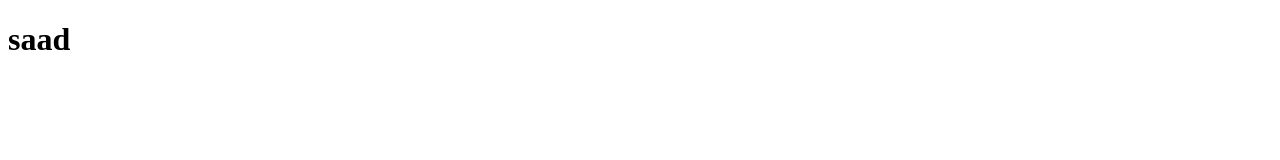
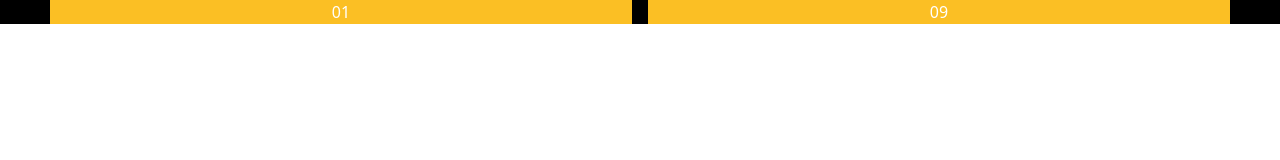
Before and after one commit to saadahmed333/hackaton, a plain HTML site: page pages/chatapp.html in a window 1280 px wide. Drawn offline with nearby package versions, Linux system fonts and the light colour scheme.

Commit message:
working on chat page

```diff
--- a/pages/chatapp.html
+++ b/pages/chatapp.html
@@ -5,9 +5,17 @@
     <meta http-equiv="X-UA-Compatible" content="IE=edge">
     <meta name="viewport" content="width=device-width, initial-scale=1.0">
     <title>Document</title>
+    <script src="https://cdn.tailwindcss.com"></script>
+
 </head>
 <body>
 
-    <h1>saad</h1>
+    <div class="text-center bg-black text-white w-[100%] " >
+    <div class="grid max-[400px]:grid-cols-1 grid-cols-2 gap-4 ml-[50px] mr-[50px]">
+        <div class="bg-amber-400">01</div>
+        <div class="bg-amber-400">09</div>
+      </div>
+    </div>
+
 </body>
 </html>
```
